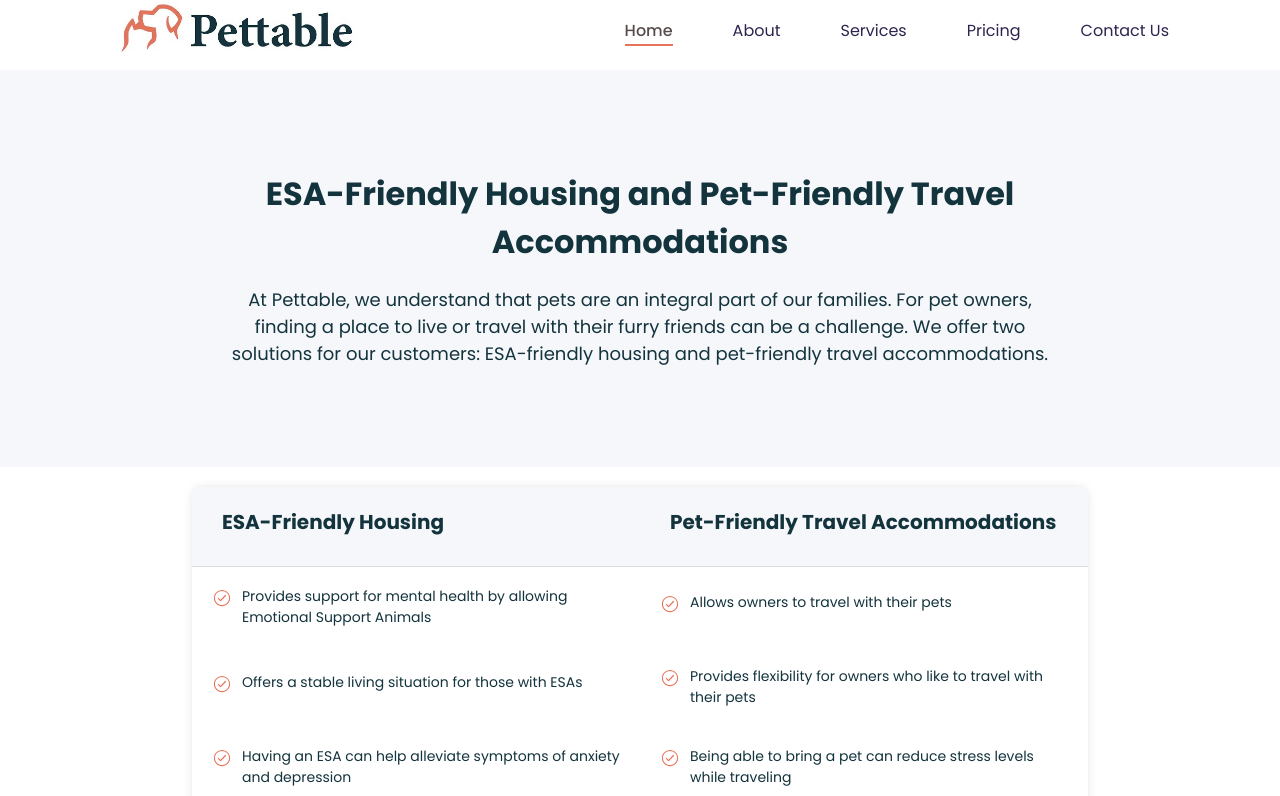
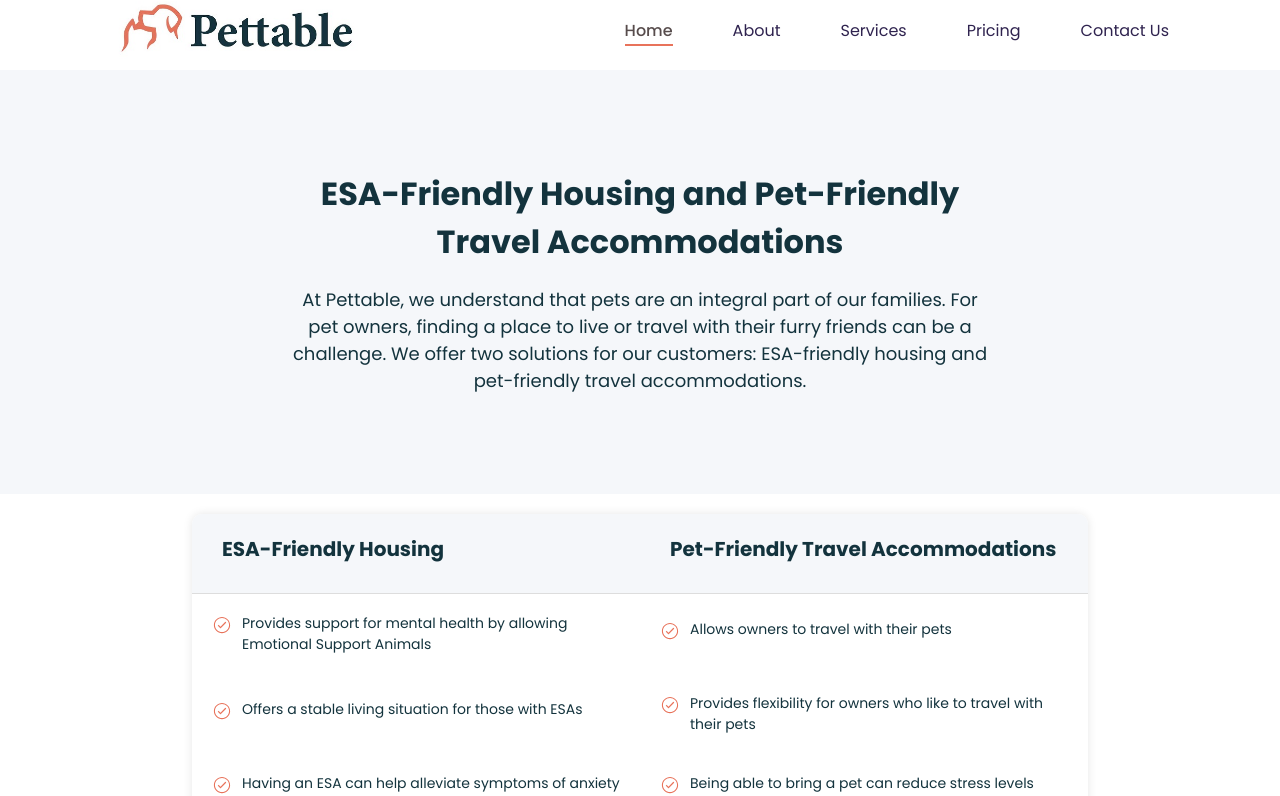
Before and after one commit to m-mraisi/pettable_demo, a React (Create React App) app: page / in a window 1280 px wide. Shown: the top 796 px of the page. Built offline with nearby package versions, Linux system fonts and the light colour scheme.

Commit message:
fixed bugs with the FeatureTable

```diff
--- a/src/components/content/FeatureTable.css
+++ b/src/components/content/FeatureTable.css
@@ -6,18 +6,6 @@
   box-shadow: 0px 0px 10px rgba(0, 0, 0, 0.1);
   margin: 20px auto;
   color: #13333d;
-  animation: slide-down 600ms ease-out forwards;
-}
-
-@keyframes slide-down {
-  from {
-    opacity: 0;
-    transform: translateY(-3rem);
-  }
-  to {
-    opacity: 1;
-    transform: translateY(0);
-  }
 }
 
 .inner-table {
--- a/src/components/content/Hero.css
+++ b/src/components/content/Hero.css
@@ -7,22 +7,10 @@
   text-align: center;
   margin-top: 10px;
   color: #13333d;
-  animation: slide-down 600ms ease-out forwards;
-}
-
-@keyframes slide-down {
-  from {
-    opacity: 0;
-    transform: translateY(-3rem);
-  }
-  to {
-    opacity: 1;
-    transform: translateY(0);
-  }
 }
 
 .intro-tile {
-  width: 70%;
+  width: 60%;
   font-size: 2rem;
   font-weight: bold;
   margin-top: 50px;
@@ -30,7 +18,7 @@
 }
 
 .intro-par {
-  width: 70%;
+  width: 60%;
   font-size: 18px;
   line-height: 1.5;
   margin-bottom: 50px;
```
